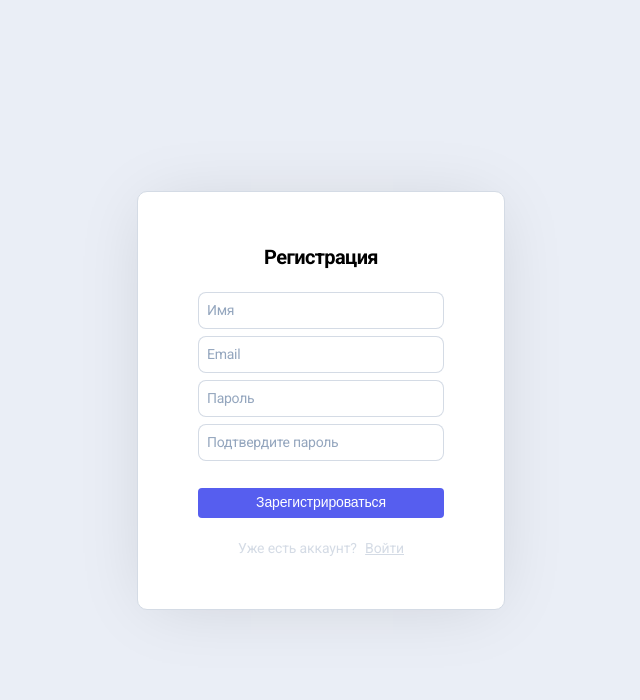
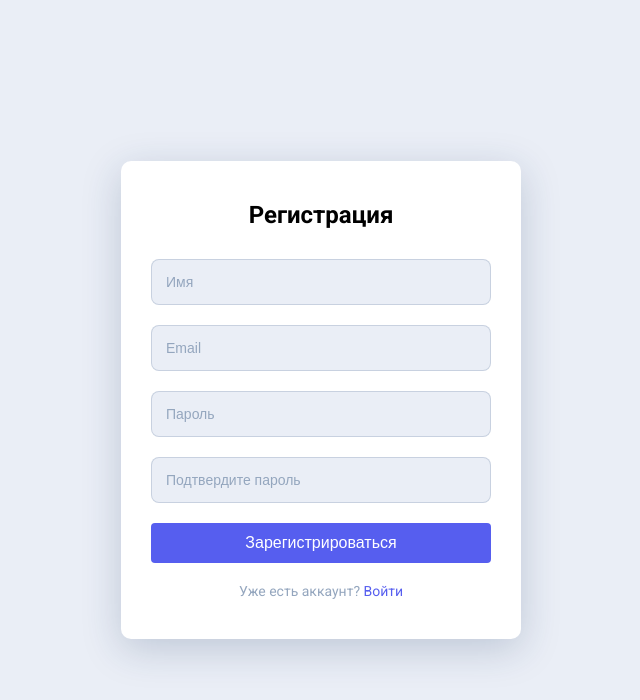
Before and after one commit to KristinaRadchenkova/skypro-kanban, a React (Vite) app: page /register in a window 1280 px wide. Shown: the top 700 px of the page, without its empty margins (319-959 px from the left). Built offline with nearby package versions, Linux system fonts and the light colour scheme.

Commit message:
React4.1

```diff
--- a/src/App.jsx
+++ b/src/App.jsx
@@ -1,11 +1,20 @@
-import { useState } from "react";
+import { useState, useEffect } from "react";
 import { ThemeProvider } from "styled-components";
 import { theme } from "./theme/theme";
 import { GlobalStyles } from "./GlobalStyles";
 import AppRoutes from "./components/AppRoutes";
 
 function App() {
-  const [isAuth, setIsAuth] = useState(false);
+  const [isAuth, setIsAuth] = useState(() => {
+    // Проверяем localStorage при инициализации
+    const savedAuth = localStorage.getItem("isAuth");
+    return savedAuth ? JSON.parse(savedAuth) : false;
+  });
+
+  // Сохраняем состояние авторизации при его изменении
+  useEffect(() => {
+    localStorage.setItem("isAuth", JSON.stringify(isAuth));
+  }, [isAuth]);
 
   return (
     <ThemeProvider theme={theme}>
--- a/src/pages/ExitPage.jsx
+++ b/src/pages/ExitPage.jsx
@@ -1,129 +1,57 @@
 import { useEffect } from "react";
 import { useNavigate } from "react-router-dom";
+import { Wrapper } from "../components/App.styled";
+import Header from "../components/Header/Header";
 import styled from "styled-components";
 
 const ExitContainer = styled.div`
   width: 100%;
-  height: 100%;
-  min-width: 320px;
   min-height: 100vh;
-  position: absolute;
-  top: 0;
-  left: 0;
-  z-index: 5;
-  background: rgba(0, 0, 0, 0.4);
   display: flex;
-  flex-direction: column;
+  justify-content: center;
   align-items: center;
-  justify-content: center;
+  background-color: ${(props) => props.theme.colors.mainBackground};
 `;
 
-const ExitBlock = styled.div`
-  display: block;
-  margin: 0 auto;
-  background-color: #FFFFFF;
-  max-width: 370px;
-  width: 100%;
-  padding: 50px 60px;
-  border-radius: 10px;
-  border: 0.7px solid #D4DBE5;
-  box-shadow: 0px 4px 67px -12px rgba(0, 0, 0, 0.13);
-
-  @media screen and (max-width: 375px) {
-    padding: 50px 20px;
-  }
+const ExitContent = styled.div`
+  text-align: center;
+  padding: 40px;
+  background-color: ${(props) => props.theme.colors.white};
+  border-radius: ${(props) => props.theme.borderRadius.large};
+  box-shadow: 0px 10px 39px 0px rgba(26, 56, 101, 0.21);
 `;
 
-const ExitTitle = styled.h2`
-  text-align: center;
-  font-size: 20px;
-  font-weight: 700;
-  line-height: 30px;
-  letter-spacing: -0.4px;
+const ExitMessage = styled.p`
+  font-size: 18px;
   margin-bottom: 20px;
-  color: #000000;
-`;
-
-const ButtonGroup = styled.div`
-  width: 100%;
-  display: flex;
-  align-items: center;
-  justify-content: space-between;
-
-  @media screen and (max-width: 375px) {
-    display: block;
-  }
-`;
-
-const ExitButton = styled.button`
-  width: 153px;
-  height: 30px;
-  background-color: ${props => props.$primary ? '#565EEF' : 'transparent'};
-  border-radius: 4px;
-  border: ${props => props.$primary ? 'none' : '0.7px solid #565EEF'};
-  outline: none;
-  display: flex;
-  align-items: center;
-  justify-content: center;
-  font-size: 14px;
-  line-height: 21px;
-  font-weight: 500;
-  letter-spacing: -0.14px;
-  color: ${props => props.$primary ? '#FFFFFF' : '#565EEF'};
-  cursor: pointer;
-  transition: all 0.2s;
-  margin-right: ${props => props.$primary ? '10px' : '0'};
-
-  &:hover {
-    background-color: #33399b;
-    color: #FFFFFF;
-    border-color: #33399b;
-  }
-
-  a {
-    width: 100%;
-    height: 100%;
-    color: inherit;
-    display: flex;
-    align-items: center;
-    justify-content: center;
-    text-decoration: none;
-  }
-
-  @media screen and (max-width: 375px) {
-    width: 100%;
-    height: 40px;
-    margin-right: 0;
-    margin-bottom: ${props => props.$primary ? '10px' : '0'};
-  }
+  color: ${(props) => props.theme.colors.black};
 `;
 
 const ExitPage = ({ setIsAuth }) => {
   const navigate = useNavigate();
 
-  const handleExit = () => {
+  useEffect(() => {
+    // Выход из системы
     setIsAuth(false);
-    navigate("/login");
-  };
 
-  const handleCancel = () => {
-    navigate(-1);
-  };
+    // Перенаправление на страницу входа через 2 секунды
+    const timer = setTimeout(() => {
+      navigate("/login");
+    }, 2000);
+
+    return () => clearTimeout(timer);
+  }, [setIsAuth, navigate]);
 
   return (
-    <ExitContainer>
-      <ExitBlock>
-        <ExitTitle>Выход</ExitTitle>
-        <ButtonGroup>
-          <ExitButton $primary onClick={handleExit}>
-            <a href="#exit">Да, выйти</a>
-          </ExitButton>
-          <ExitButton onClick={handleCancel}>
-            <a href="#cancel">Нет, остаться</a>
-          </ExitButton>
-        </ButtonGroup>
-      </ExitBlock>
-    </ExitContainer>
+    <Wrapper>
+      <Header />
+      <ExitContainer>
+        <ExitContent>
+          <ExitMessage>Вы успешно вышли из системы</ExitMessage>
+          <ExitMessage>Перенаправление на страницу входа...</ExitMessage>
+        </ExitContent>
+      </ExitContainer>
+    </Wrapper>
   );
 };
 
--- a/src/pages/LoginPage.jsx
+++ b/src/pages/LoginPage.jsx
@@ -2,143 +2,83 @@ import { useState } from "react";
 import { useNavigate, Link } from "react-router-dom";
 import styled from "styled-components";
 
-// Импортируем стили из макета через styled-components
+// Стилизованные компоненты
 const LoginContainer = styled.div`
-  width: 100%;
-  height: 100%;
+  display: flex;
+  justify-content: center;
+  align-items: center;
   min-height: 100vh;
-  background-color: #EAEEF6;
-  display: flex;
-  flex-direction: column;
-  align-items: center;
-  justify-content: center;
+  background-color: ${(props) => props.theme.colors.mainBackground};
 `;
 
 const LoginBlock = styled.div`
-  display: block;
-  margin: 0 auto;
-  background-color: #FFFFFF;
-  max-width: 368px;
   width: 100%;
-  padding: 50px 60px;
-  border-radius: 10px;
-  border: 0.7px solid #D4DBE5;
-  box-shadow: 0px 4px 67px -12px rgba(0, 0, 0, 0.13);
-
-  @media screen and (max-width: 375px) {
-    max-width: 368px;
-    width: 100%;
-    padding: 0 16px;
-    border-radius: none;
-    border: none;
-    box-shadow: none;
-  }
+  max-width: 400px;
+  padding: 40px 30px;
+  background-color: ${(props) => props.theme.colors.white};
+  border-radius: ${(props) => props.theme.borderRadius.large};
+  box-shadow: 0px 10px 39px 0px rgba(26, 56, 101, 0.21);
 `;
 
 const LoginTitle = styled.h2`
+  font-size: 24px;
+  font-weight: 600;
+  margin-bottom: 30px;
   text-align: center;
-  font-size: 20px;
-  font-weight: 700;
-  line-height: 30px;
-  letter-spacing: -0.6px;
-  margin-bottom: 20px;
-  color: #000000;
+  color: ${(props) => props.theme.colors.black};
 `;
 
 const LoginForm = styled.form`
-  width: 100%;
   display: flex;
   flex-direction: column;
-  align-items: center;
-  justify-content: center;
+  gap: 20px;
 `;
 
 const Input = styled.input`
   width: 100%;
-  min-width: 100%;
+  padding: 14px;
+  background: #eaeef6;
+  border: 0.7px solid rgba(148, 166, 190, 0.4);
   border-radius: 8px;
-  border: 0.7px solid rgba(148, 166, 190, 0.4);
+  font-size: 14px;
   outline: none;
-  padding: 10px 8px;
-  margin-bottom: 7px;
-  font-family: 'Roboto', sans-serif;
 
   &::placeholder {
-    font-family: 'Roboto', sans-serif;
-    font-weight: 400;
-    font-size: 14px;
-    line-height: 21px;
-    letter-spacing: -0.28px;
-    color: #94A6BE;
-  }
-
-  &:first-child {
-    margin-bottom: 7px;
+    color: #94a6be;
   }
 `;
 
 const LoginButton = styled.button`
-  width: 100%;
-  height: 30px;
-  background-color: #565EEF;
-  border-radius: 4px;
-  margin-top: 20px;
-  margin-bottom: 20px;
+  height: 40px;
+  background-color: ${(props) => props.theme.colors.primary};
+  color: ${(props) => props.theme.colors.white};
   border: none;
-  outline: none;
-  display: flex;
-  align-items: center;
-  justify-content: center;
-  font-size: 14px;
-  line-height: 21px;
+  border-radius: ${(props) => props.theme.borderRadius.small};
+  font-size: 16px;
   font-weight: 500;
-  letter-spacing: -0.14px;
-  color: #FFFFFF;
   cursor: pointer;
   transition: background-color 0.2s;
 
   &:hover {
-    background-color: #33399b;
-  }
-
-  @media screen and (max-width: 375px) {
-    height: 40px;
+    background-color: ${(props) => props.theme.colors.primaryHover};
   }
 `;
 
 const FormGroup = styled.div`
   text-align: center;
 
-  p, a {
-    color: rgba(148, 166, 190, 0.4);
+  p {
+    color: ${(props) => props.theme.colors.gray};
     font-size: 14px;
-    font-weight: 400;
-    line-height: 150%;
-    letter-spacing: -0.14px;
-  }
-
-  a {
-    text-decoration: underline;
-    color: rgba(148, 166, 190, 0.4);
-    transition: color 0.2s;
-
-    &:hover {
-      color: #565EEF;
-    }
   }
 `;
 
 const RegisterLink = styled(Link)`
-  text-decoration: underline;
-  color: rgba(148, 166, 190, 0.4);
-  font-size: 14px;
-  font-weight: 400;
-  line-height: 150%;
-  letter-spacing: -0.14px;
-  margin-left: 5px;
+  color: ${(props) => props.theme.colors.primary};
+  text-decoration: none;
 
   &:hover {
-    color: #565EEF;
+    text-decoration: underline;
   }
 `;
 
@@ -149,7 +89,6 @@ const LoginPage = ({ setIsAuth }) => {
 
   const handleSubmit = (e) => {
     e.preventDefault();
-    // Здесь будет логика авторизации
     setIsAuth(true);
     navigate("/");
   };
@@ -176,7 +115,8 @@ const LoginPage = ({ setIsAuth }) => {
           <LoginButton type="submit">Войти</LoginButton>
           <FormGroup>
             <p>
-              Нет аккаунта? <RegisterLink to="/register">Зарегистрироваться</RegisterLink>
+              Нет аккаунта?{" "}
+              <RegisterLink to="/register">Зарегистрироваться</RegisterLink>
             </p>
           </FormGroup>
         </LoginForm>
--- a/src/pages/RegisterPage.jsx
+++ b/src/pages/RegisterPage.jsx
@@ -3,138 +3,81 @@ import { useNavigate, Link } from "react-router-dom";
 import styled from "styled-components";
 
 const RegisterContainer = styled.div`
-  width: 100%;
-  height: 100%;
+  display: flex;
+  justify-content: center;
+  align-items: center;
   min-height: 100vh;
-  background-color: #eaeef6;
-  display: flex;
-  flex-direction: column;
-  align-items: center;
-  justify-content: center;
+  background-color: ${(props) => props.theme.colors.mainBackground};
 `;
 
 const RegisterBlock = styled.div`
-  display: block;
-  margin: 0 auto;
-  background-color: #ffffff;
-  max-width: 368px;
   width: 100%;
-  padding: 50px 60px;
-  border-radius: 10px;
-  border: 0.7px solid #d4dbe5;
-  box-shadow: 0px 4px 67px -12px rgba(0, 0, 0, 0.13);
-
-  @media screen and (max-width: 375px) {
-    max-width: 368px;
-    width: 100%;
-    padding: 0 16px;
-    border-radius: none;
-    border: none;
-    box-shadow: none;
-  }
+  max-width: 400px;
+  padding: 40px 30px;
+  background-color: ${(props) => props.theme.colors.white};
+  border-radius: ${(props) => props.theme.borderRadius.large};
+  box-shadow: 0px 10px 39px 0px rgba(26, 56, 101, 0.21);
 `;
 
 const RegisterTitle = styled.h2`
+  font-size: 24px;
+  font-weight: 600;
+  margin-bottom: 30px;
   text-align: center;
-  font-size: 20px;
-  font-weight: 700;
-  line-height: 30px;
-  letter-spacing: -0.6px;
-  margin-bottom: 20px;
-  color: #000000;
+  color: ${(props) => props.theme.colors.black};
 `;
 
 const RegisterForm = styled.form`
-  width: 100%;
   display: flex;
   flex-direction: column;
-  align-items: center;
-  justify-content: center;
+  gap: 20px;
 `;
 
 const Input = styled.input`
   width: 100%;
-  min-width: 100%;
+  padding: 14px;
+  background: #eaeef6;
+  border: 0.7px solid rgba(148, 166, 190, 0.4);
   border-radius: 8px;
-  border: 0.7px solid rgba(148, 166, 190, 0.4);
+  font-size: 14px;
   outline: none;
-  padding: 10px 8px;
-  margin-bottom: 7px;
-  font-family: "Roboto", sans-serif;
 
   &::placeholder {
-    font-family: "Roboto", sans-serif;
-    font-weight: 400;
-    font-size: 14px;
-    line-height: 21px;
-    letter-spacing: -0.28px;
     color: #94a6be;
   }
 `;
 
 const RegisterButton = styled.button`
-  width: 100%;
-  height: 30px;
-  background-color: #565eef;
-  border-radius: 4px;
-  margin-top: 20px;
-  margin-bottom: 20px;
+  height: 40px;
+  background-color: ${(props) => props.theme.colors.primary};
+  color: ${(props) => props.theme.colors.white};
   border: none;
-  outline: none;
-  display: flex;
-  align-items: center;
-  justify-content: center;
-  font-size: 14px;
-  line-height: 21px;
+  border-radius: ${(props) => props.theme.borderRadius.small};
+  font-size: 16px;
   font-weight: 500;
-  letter-spacing: -0.14px;
-  color: #ffffff;
   cursor: pointer;
   transition: background-color 0.2s;
 
   &:hover {
-    background-color: #33399b;
-  }
-
-  @media screen and (max-width: 375px) {
-    height: 40px;
+    background-color: ${(props) => props.theme.colors.primaryHover};
   }
 `;
 
 const FormGroup = styled.div`
   text-align: center;
 
-  p,
-  a {
-    color: rgba(148, 166, 190, 0.4);
+  p {
+    color: ${(props) => props.theme.colors.gray};
     font-size: 14px;
-    font-weight: 400;
-    line-height: 150%;
-    letter-spacing: -0.14px;
-  }
-
-  a {
-    text-decoration: underline;
-    color: rgba(148, 166, 190, 0.4);
-    transition: color 0.2s;
-
-    &:hover {
-      color: #565eef;
-    }
   }
 `;
 
 const LoginLink = styled(Link)`
-  text-decoration: underline;
-  color: rgba(148, 166, 190, 0.4);
-  font-size: 14px;
-  font-weight: 400;
-  line-height: 150%;
-  letter-spacing: -0.14px;
-  margin-left: 5px;
+  color: ${(props) => props.theme.colors.primary};
+  text-decoration: none;
 
   &:hover {
-    color: #565eef;
+    text-decoration: underline;
   }
 `;
 
```
Also changed, not shown: src/components/PopBrowse/PopBrowse.jsx (+49 -46 lines), src/components/PopNewCard/PopNewCard.styled.js (+40 -31 lines), src/pages/CardPage.jsx (+16 -4 lines), src/components/PopNewCard/PopNewCard.jsx (line endings or trailing spaces).
